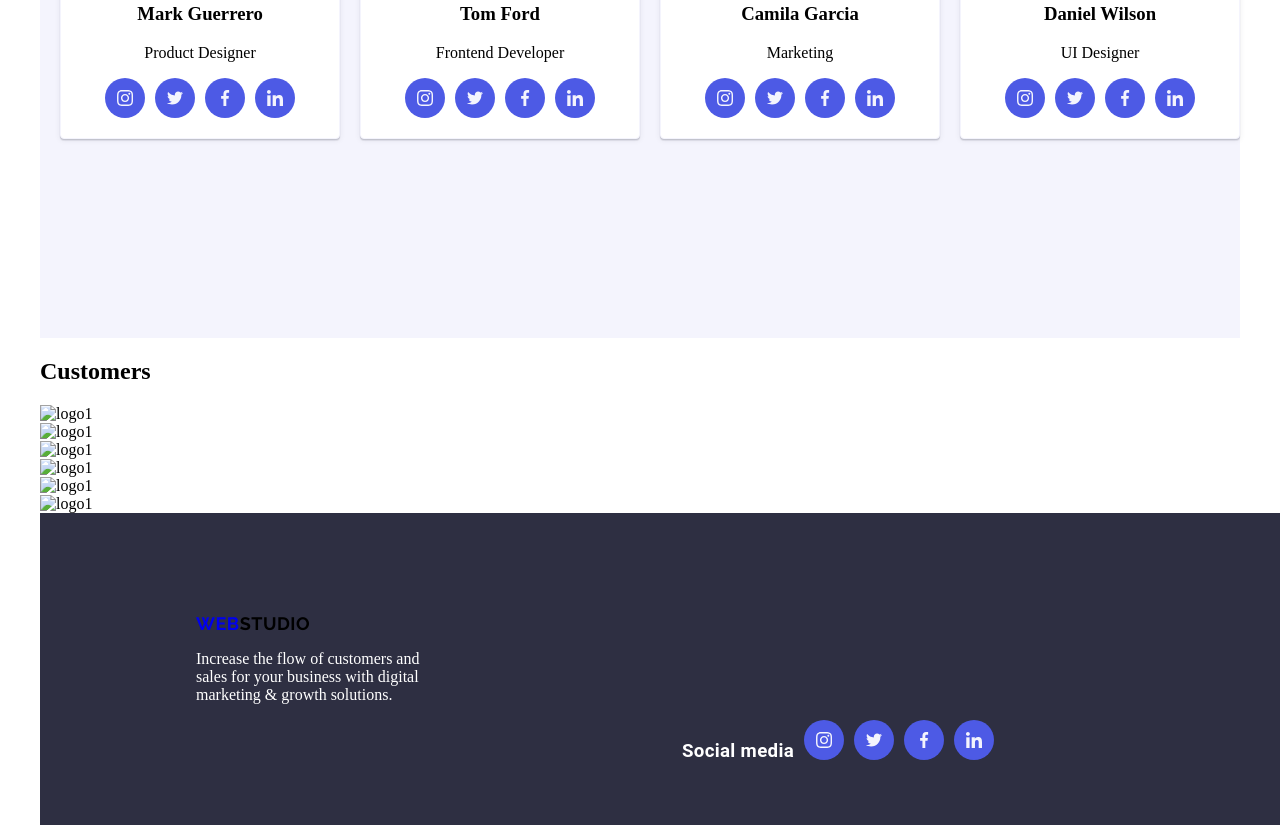
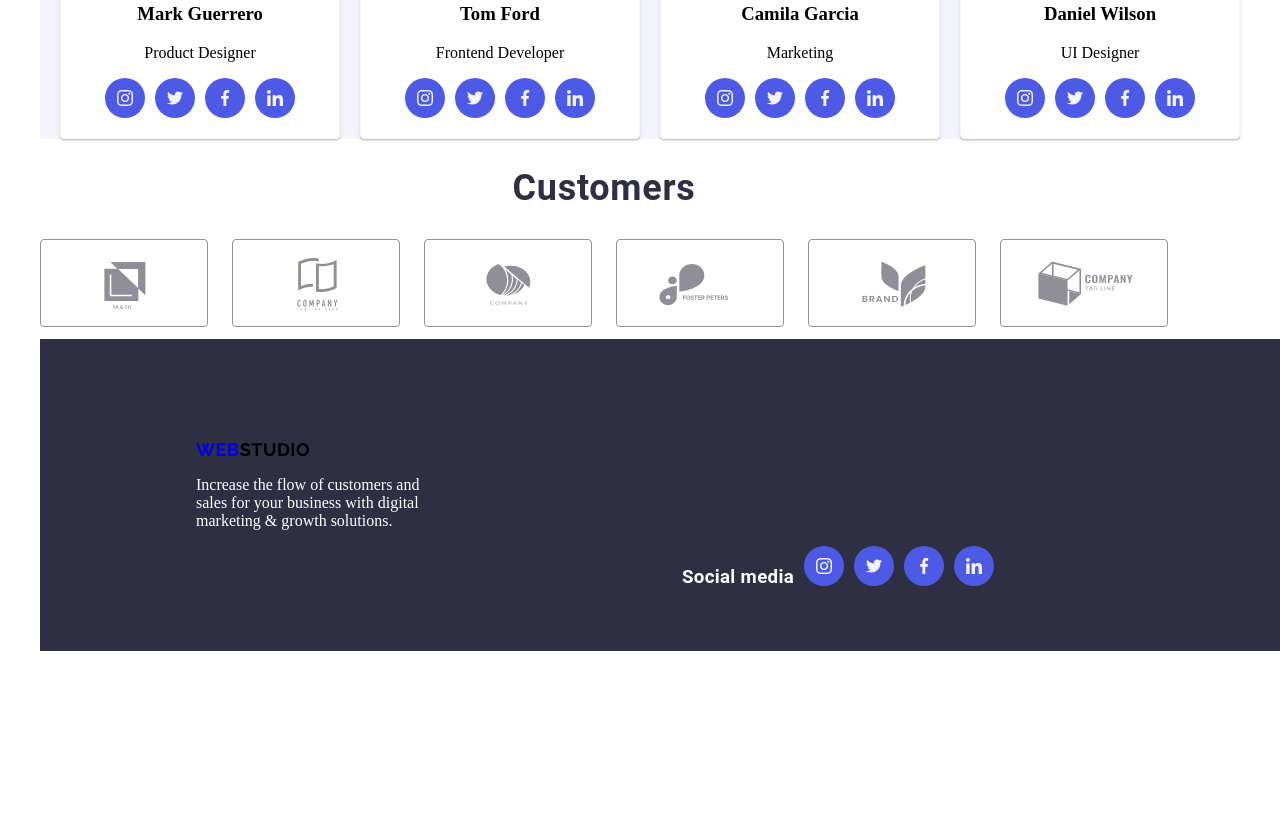
Before and after one commit to ciprianbpc/goit-markup-hw-04, a plain HTML site: page index.html in a window 1280 px wide. Shown: the part 1970-2803 px from the top of the page. After the commit the page ends 2629 px from the top, so only its background shows below. Drawn offline with Linux system fonts and the light colour scheme.

Commit message:
sectiune clienti
s-a stilizat sectiunea clienti logo

```diff
--- a/css/styles.css
+++ b/css/styles.css
@@ -166,7 +166,6 @@
 }
 .team {
     width: 1200px;
-    height: 780px;
     padding-top: 94px;
     text-align: center;
     background: var(--cloud);
@@ -209,10 +208,56 @@
     transition: 0.3s;
     color: #08a57e;
 }
+.section4 {
+    width: 1128px;
+    height: 200px;
+}
+.h2 {
+    font-family: var(--font-family);
+    font-weight: 700;
+    font-size: 36px;
+    line-height: 111%;
+    letter-spacing: 0.02em;
+    text-transform: capitalize;
+    text-align: center;
+    color: var(--navy-blue);
+}
+.customer-logo {
+    width: 1128px;
+    height: 88px;
+    display: flex;
+    justify-content: space-between;
+}
 .client-logo {
-    width: 1200px;
-    height: 300px;
+    width: 168px;
+    height: 88px;
+    border: 1px solid var(--light-slate);
+    border-radius: 4px;
+    width: 168px;
+    height: 88px;
+    display: flex;
+    justify-content: center;
+    align-items: center;
 }
+
+
+.svg {
+    width: 104px;
+    height: 56px;
+}
+
+
+
+
+
+
+
+
+
+
+
+
+
 .global-footer {
     width: 1440px;
     height: 312px;
--- a/index.html
+++ b/index.html
@@ -293,26 +293,39 @@
                 </div>
             </div>
         </section>
-        <div class="customers-container">
-            <h2>Customers</h2>
-            <div class=customers-logo>
-                <div class="shape">
-                    <img src="logo1.svg" alt="logo1">
+        <div class="section4">
+            <h2 class="h2">Customers</h2>
+
+            <div class="customer-logo">
+                <div class="client-logo">
+                    <svg class="svg">
+                        <use href="./icons/customers-logo.svg#icon-Logo-1"></use>
+                    </svg>
                 </div>
-                <div class="shape">
-                    <img src="logo1.svg" alt="logo1">
+                <div class="client-logo">
+                    <svg class="svg">
+                        <use href="./icons/customers-logo.svg#icon-Logo-2"></use>
+                    </svg>
                 </div>
-                <div class="shape">
-                    <img src="logo1.svg" alt="logo1">
+                <div class="client-logo">
+                    <svg class="svg">
+                        <use href="./icons/customers-logo.svg#icon-Logo-3"></use>
+                    </svg>
                 </div>
-                <div class="shape">
-                    <img src="logo1.svg" alt="logo1">
+                <div class="client-logo">
+                    <svg class="svg">
+                        <use href="./icons/customers-logo.svg#icon-Logo-4"></use>
+                    </svg>
                 </div>
-                <div class="shape">
-                    <img src="logo1.svg" alt="logo1">
+                <div class="client-logo">
+                    <svg class="svg">
+                        <use href="./icons/customers-logo.svg#icon-Logo-5"></use>
+                    </svg>
                 </div>
-                <div class="shape">
-                    <img src="logo1.svg" alt="logo1">
+                <div class="client-logo">
+                    <svg class="svg">
+                        <use href="./icons/customers-logo.svg#icon-Logo-6"></use>
+                    </svg>
                 </div>
             </div>
         </div>
```
Also changed, not shown: icons/customers-logo.svg (added).
